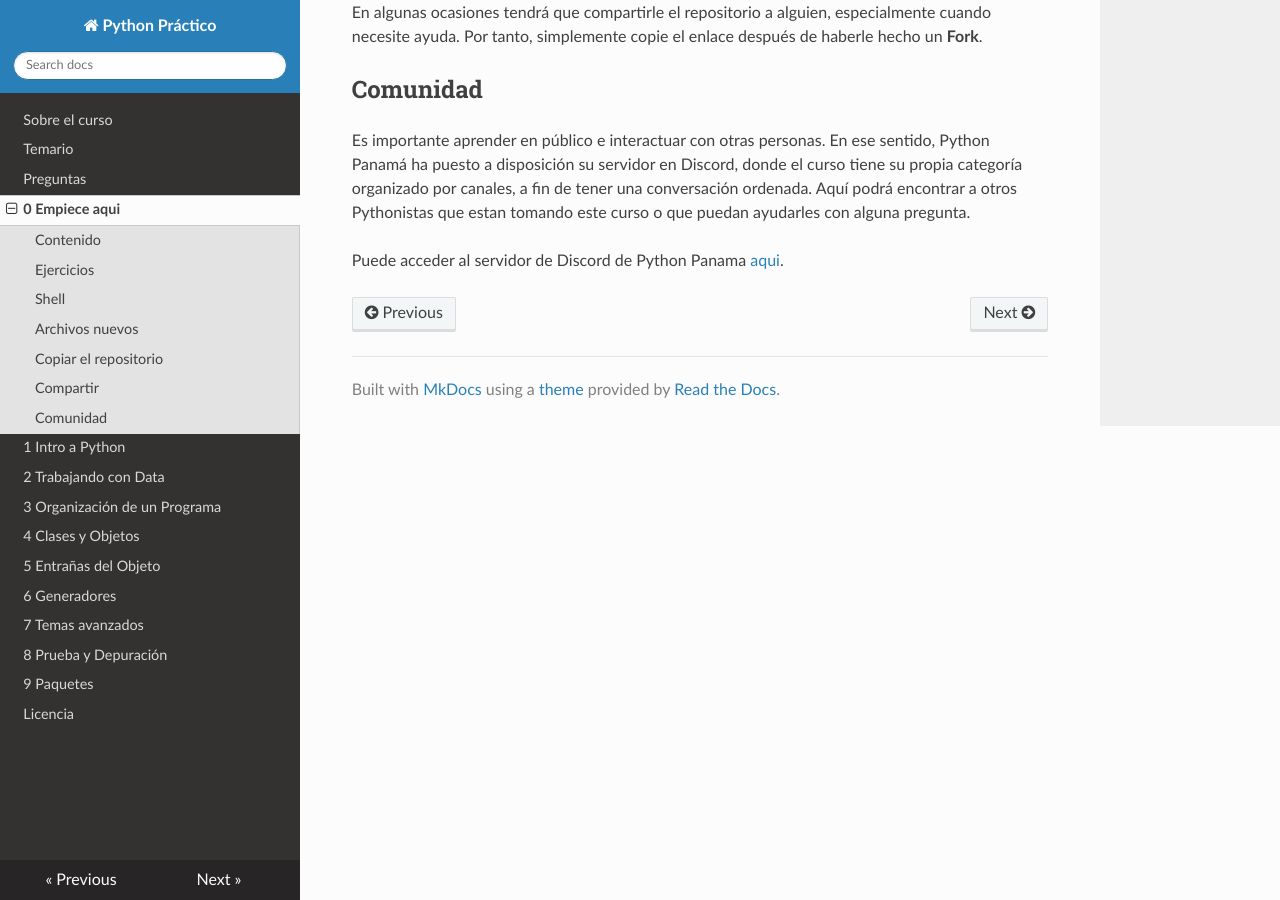
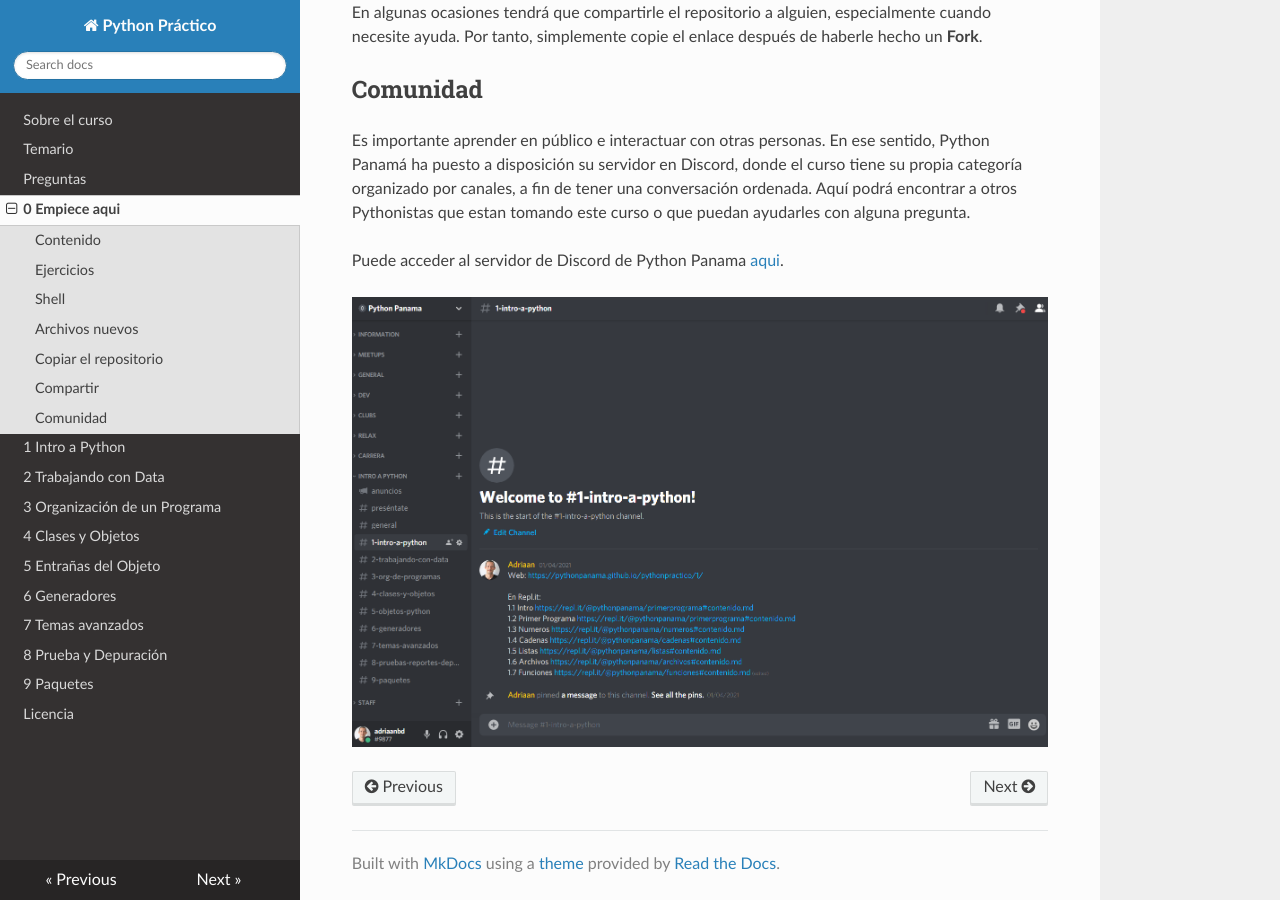
Before and after one commit to pythonpanama/pythonpractico_ssg, an MkDocs documentation site: the page built from docs/0.md, in a window 1280 px wide and 900 px high, scrolled down 2914 px. Built offline with MkDocs 1.6.1, drawn with Linux system fonts in a browser that asks for light colours; nearby versions of some CDN libraries.

Commit message:
added discord img

```diff
--- a/docs/0.md
+++ b/docs/0.md
@@ -40,3 +40,5 @@ En algunas ocasiones tendrá que compartirle el repositorio a alguien, especialm
 Es importante aprender en público e interactuar con otras personas. En ese sentido, Python Panamá ha puesto a disposición su servidor en Discord, donde el curso tiene su propia categoría organizado por canales, a fin de tener una conversación ordenada. Aquí podrá encontrar a otros Pythonistas que estan tomando este curso o que puedan ayudarles con alguna pregunta.
 
 Puede acceder al servidor de Discord de Python Panama [aqui](https://discord.gg/pR4Qkusugs).
+
+![discord2](img/discord2.png)
```
Also changed, not shown: docs/img/discord2.png (added).
